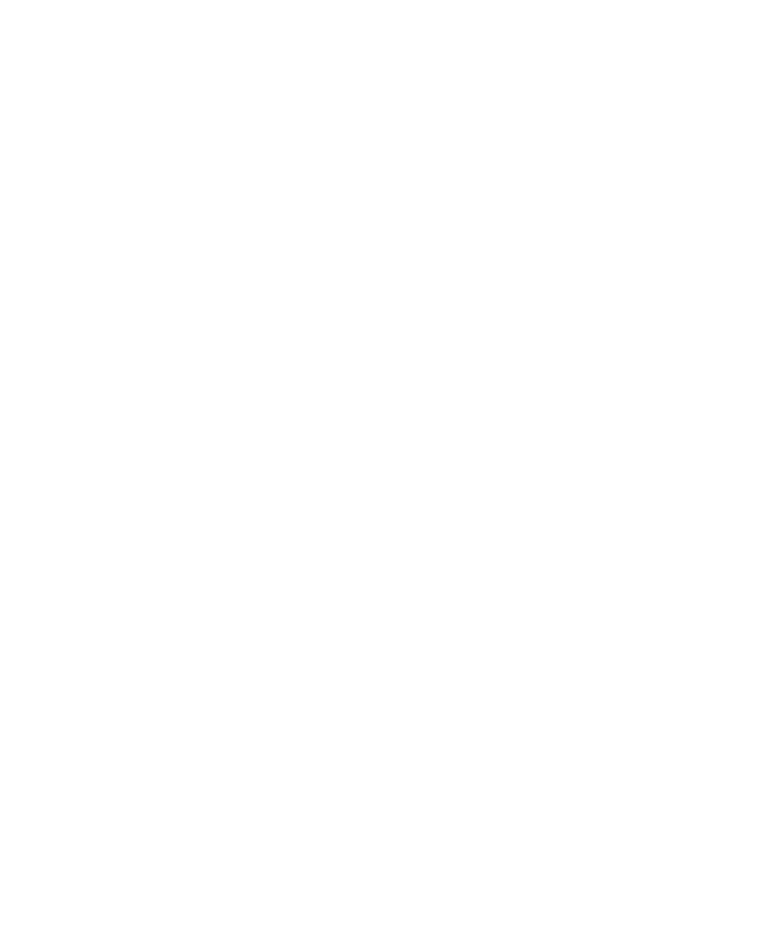
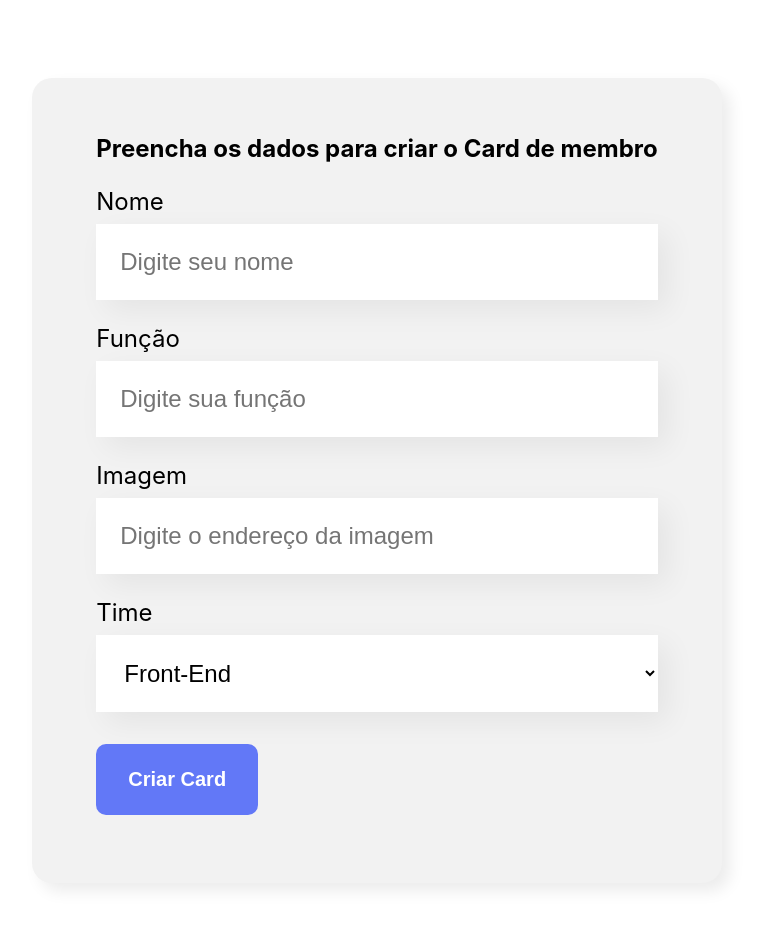
Before and after one commit to fe-tabs/alura-react-javascript, a React (Create React App) app: page / in a window 1280 px wide. Shown: the part 500-1426 px from the top of the page, without its empty margins (263-1021 px from the left). Before the commit the page ends 800 px from the top, so only its background shows below. Built offline with nearby package versions, Linux system fonts and the light colour scheme; the HTML template or start-up script is replaced by a standard one.

Commit message:
:sparkles: feat: Form component

```diff
--- a/src/App.js
+++ b/src/App.js
@@ -1,9 +1,11 @@
-import Banner from './components/Banner/Banner';
+import Banner from './components/Banner';
+import Form from './components/Form';
 
 function App() {
   return (
     <div className="App">
       <Banner />
+      <Form />
     </div>
   );
 }
--- /dev/null
+++ b/src/components/DropdownList/DropdownList.css
@@ -0,0 +1,15 @@
+.dropdown-list label {
+  font-size: 24px;
+  display: block;
+  margin-bottom: 8px;
+}
+
+.dropdown-list select {
+  background-color: #fff;
+  width: 100%;
+  font-size: 24px;
+  padding: 24px;
+  border: none;
+  box-sizing: border-box;
+  box-shadow: 10px 10px 30px rgba(0, 0, 0, .06);
+}
--- /dev/null
+++ b/src/components/DropdownList/index.js
@@ -0,0 +1,38 @@
+import './DropdownList.css';
+
+const DropdownList = ({
+  label,
+  value,
+  onValueChange,
+  required,
+  options
+}) => {
+  const onSelectChange = e => {
+    console.log(value);
+    onValueChange(e.target.value);
+  }
+
+  return (
+    <div className='dropdown-list'>
+      <label>{label}</label>
+      <select
+        required={required}
+        value={value}
+        onChange={onSelectChange}
+      >
+        {options.map(option => {
+          return (
+            <option
+              key={option.id}
+              value={option.value}
+            >
+              {option.name}
+            </option>
+          );
+        })}
+      </select>
+    </div>
+  );
+}
+
+export default DropdownList;
--- /dev/null
+++ b/src/components/Form/Form.css
@@ -0,0 +1,13 @@
+.form {
+  display: flex;
+  justify-content: center;
+  margin: 80px 0;
+}
+
+.form form {
+  background-color: #F2F2F2;
+  max-width: 80%;
+  padding: 36px 64px;
+  border-radius: 20px;
+  box-shadow: 8px 8px 16px rgba(0, 0, 0, .08);
+}
--- /dev/null
+++ b/src/components/Form/index.js
@@ -0,0 +1,88 @@
+import { useState } from 'react';
+
+import './Form.css';
+import TextField from "../TextField";
+import DropdownList from '../DropdownList';
+import SubmitButton from '../SubmitButton';
+
+const Form = () => {
+  const options = [
+    {
+      id: 1,
+      name: "Front-End",
+      value: "front-end"
+    },
+    {
+      id: 2,
+      name: "Back-End",
+      value: "back-end"
+    },
+    {
+      id: 3,
+      name: "Banco de Dados",
+      value: "database"
+    },
+    {
+      id: 4,
+      name: "DevOps",
+      value: "devops"
+    },
+  ];
+
+  const [name, setName] = useState('');
+  const [role, setRole] = useState('');
+  const [image, setImage] = useState('');
+  const [group, setGroup] = useState('front-end');
+
+  const handleFormSubmitted = (e) => {
+    e.preventDefault();
+    console.log("Formulário enviado!", group);
+  }
+
+  return (
+    <section className="form">
+      <form onSubmit={handleFormSubmitted}>
+        <h2>
+          Preencha os dados para criar o Card de membro
+        </h2>
+        <TextField
+          label="Nome"
+          value={name}
+          onValueChange={value => setName(value)}
+          required={true}
+          placeholder="Digite seu nome"
+        />
+
+        <TextField
+          label="Função"
+          value={role}
+          onValueChange={value => setRole(value)}
+          required={true}
+          placeholder="Digite sua função"
+        />
+
+        <TextField
+          label="Imagem"
+          value={image}
+          onValueChange={value => setImage(value)}
+          required={true}
+          placeholder="Digite o endereço da imagem"
+        />
+
+        <DropdownList
+          label="Time"
+          value={group}
+          onValueChange={value => setGroup(value)}
+          required={true}
+          options={options}
+        />
+
+        <SubmitButton>
+          Criar Card
+        </SubmitButton>
+      </form>
+    </section>
+  );
+}
+
+export default Form;
--- /dev/null
+++ b/src/components/SubmitButton/SubmitButton.css
@@ -0,0 +1,15 @@
+.button {
+  background-color: #6278F7;
+  color: #FFF;
+  font-size: 20px;
+  font-weight: 700;
+  margin: 32px 0;
+  padding: 24px 32px 24px 32px;
+  border: none;
+  cursor: pointer;
+  border-radius: 10px;
+}
+
+.button:hover {
+  color: #95FFD4;
+}
--- /dev/null
+++ b/src/components/SubmitButton/index.js
@@ -0,0 +1,13 @@
+import './SubmitButton.css';
+
+const SubmitButton = ({
+  children
+}) => {
+  return (
+    <button className='button'>
+      {children}
+    </button>
+  );
+}
+
+export default SubmitButton;
--- /dev/null
+++ b/src/components/TextField/TextField.css
@@ -0,0 +1,19 @@
+.text-field {
+  margin: 24px 0;
+}
+
+.text-field label {
+  font-size: 24px;
+  display: block;
+  margin-bottom: 8px;
+}
+
+.text-field input {
+  background-color: #fff;
+  width: 100%;
+  font-size: 24px;
+  padding: 24px;
+  border: none;
+  box-sizing: border-box;
+  box-shadow: 10px 10px 30px rgba(0, 0, 0, .06);
+}
--- /dev/null
+++ b/src/components/TextField/index.js
@@ -0,0 +1,28 @@
+import './TextField.css';
+
+const TextField = ({
+  label,
+  value,
+  onValueChange,
+  required,
+  placeholder
+}) => {
+  const onInputChange = e => {
+    console.log(value);
+    onValueChange(e.target.value);
+  }
+
+  return (
+    <div className="text-field">
+      <label>{label}</label>
+      <input
+        value={value}
+        onChange={onInputChange}
+        required={required}
+        placeholder={placeholder}
+      />
+    </div>
+  );
+}
+
+export default TextField;
```
Also changed, not shown: src/components/Banner/index.js (renamed from src/components/Banner/Banner.js).
